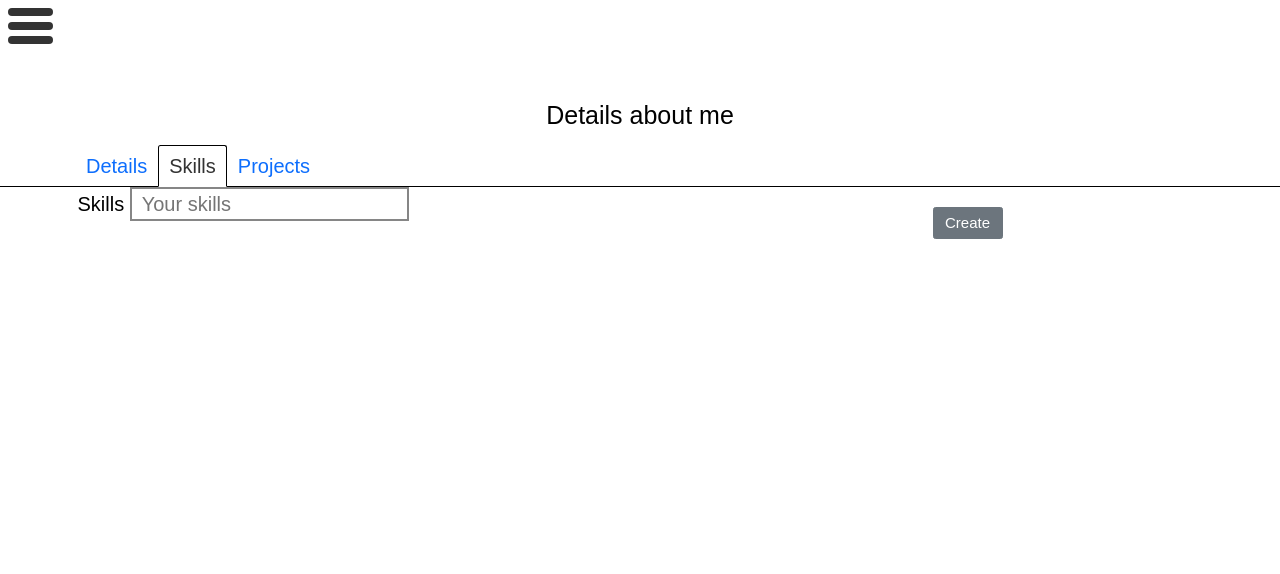
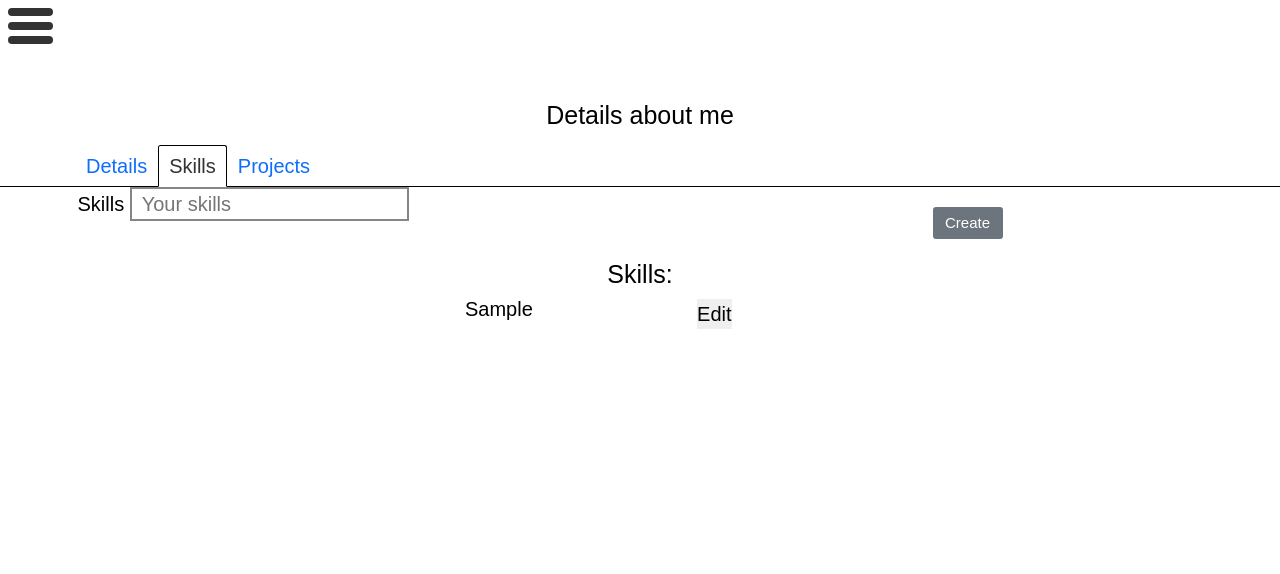
Before and after one commit to aboczek/Portfolio-Website, a Django app: page /front/ in a window 1280 px wide, after a click on "Skills". Shown: the top 574 px of the page. Run offline with Django 3.2, Linux system fonts and the light colour scheme; tables that the repository leaves empty hold one stand-in row (values such as "Sample post"); some libraries are stand-ins or nearby versions.

Commit message:
WIP on CRUD functionality for project

```diff
--- a/adam_portfolio/urls.py
+++ b/adam_portfolio/urls.py
@@ -28,4 +28,5 @@ urlpatterns = [
     path('projects/', views.projects, name="projects"),
     path('login/', views.login_panel, name="login_panel"),
     path('front/', views.front_panel, name="front_panel"),
+    path('edit/<skill_id>', views.edit_skill, name='edit'),
 ] + static(settings.STATIC_URL, document_root=settings.STATIC_ROOT)
--- /dev/null
+++ b/portfolio_project/forms.py
@@ -0,0 +1,2 @@
+from django import forms
+from .models import Details, Skills, Projects
--- a/portfolio_project/urls.py
+++ b/portfolio_project/urls.py
@@ -7,4 +7,5 @@ urlpatterns = [
     path('projects/', views.projects, name="projects"),
     path('login/', views.login_panel, name="login_panel"),
     path('front/', views.front_panel, name="front_panel"),
+    path('edit/<skill_id>', views.edit_skill, name="edit"),
 ]
--- a/portfolio_project/views.py
+++ b/portfolio_project/views.py
@@ -1,4 +1,4 @@
-from django.shortcuts import render, redirect
+from django.shortcuts import render, redirect, get_object_or_404
 from django.http import HttpResponse
 from django.views.generic import TemplateView
 from .models import Details, Skills, Projects
@@ -51,5 +51,23 @@ def front_panel(request):
         Skills.objects.create(skill=skill)
 
         return redirect('about_me')
-    context = {"title": "Hello Boss"}
+
+    details = Details.objects.all()
+    skills = Skills.objects.all()
+    context = {
+        "title": "Hello Boss",
+        "details": details,
+        "skills": skills
+        }
     return render(request, "pages/front-panel.html", context)
+
+def edit_skill(request, skill_id):
+    """
+    Editing skills in front panel.
+    """
+    skill = get_object_or_404(Skills, id=skill_id)
+    context = {
+        "title": "Lets Edit Boss"
+    }
+
+    return render(request, "pages/edit-skill.html", context)
--- a/templates/pages/front-panel.html
+++ b/templates/pages/front-panel.html
@@ -98,6 +98,31 @@
                 </div>
             </div>
         </form>
+        <div>
+            <div class="container-lg">
+                <div class="row">
+                    <div class="col">
+                        <h1 id="skills">Skills:</h1>
+                        <div id="skills-info">
+                            <table>
+                                {% for skill in skills %}
+                                <tr>
+                                    <td>
+                                        <p>{{ skill.skill }}</p>
+                                    </td>
+                                    <td>
+                                        <a href="/edit/{{ skill.id }}">
+                                            <button>Edit</button>
+                                        </a>
+                                    </td>
+                                </tr>
+                                {% endfor %}
+                            </table>
+                        </div>
+                    </div>
+                </div>
+            </div>
+        </div>
     </div>
     <div class="tab-pane fade" id="contact" role="tabpanel" aria-labelledby="contact-tab">
         <form>
```
Also changed, not shown: templates/pages/edit-skill.html (added, +23 -0 lines).
